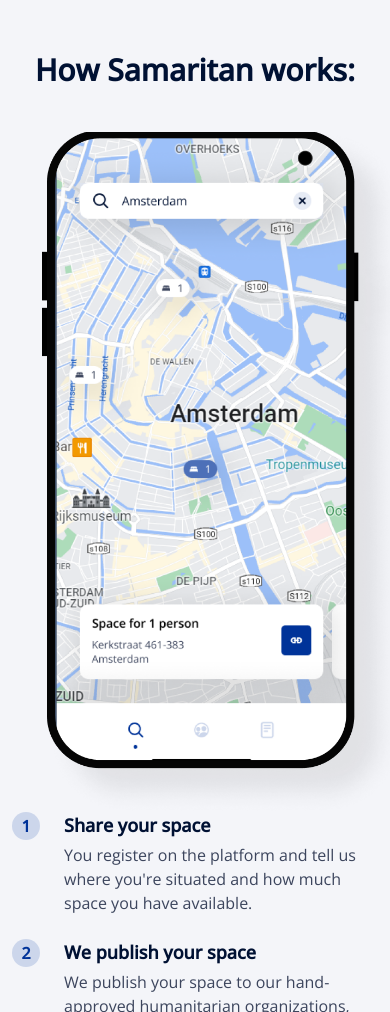
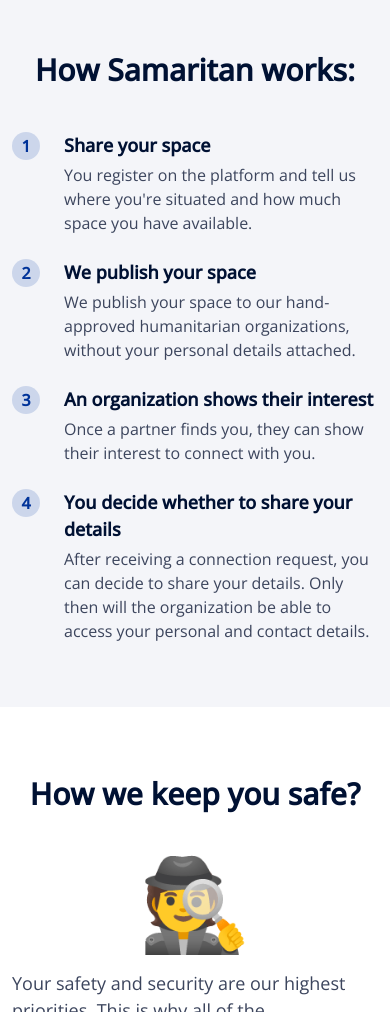
Before and after one commit to fean/samaritan-campaign-site, a Gatsby site: page / in a window 390 px wide. Shown: the part 1000-2012 px from the top of the page. Built offline with nearby package versions, Linux system fonts and the light colour scheme; Gatsby itself is replaced by a stand-in of ours.

Commit message:
Fix app preview on mobile

```diff
--- a/src/components/AboutPlatformBlock.js
+++ b/src/components/AboutPlatformBlock.js
@@ -10,7 +10,7 @@ const AboutPlatformBlock = () => (
 
       <span className="flex flex-col md:flex-row justify-center">
         <StaticImage
-          className="left-[30px] h-[680px] relative md:mb-0 md:left-0 md:h-auto"
+          className="invisible w-0 relative md:w-auto md:mb-0 md:left-0 md:h-auto md:visible"
           width={300}
           quality={95}
           src="../images/phone.png"
```
